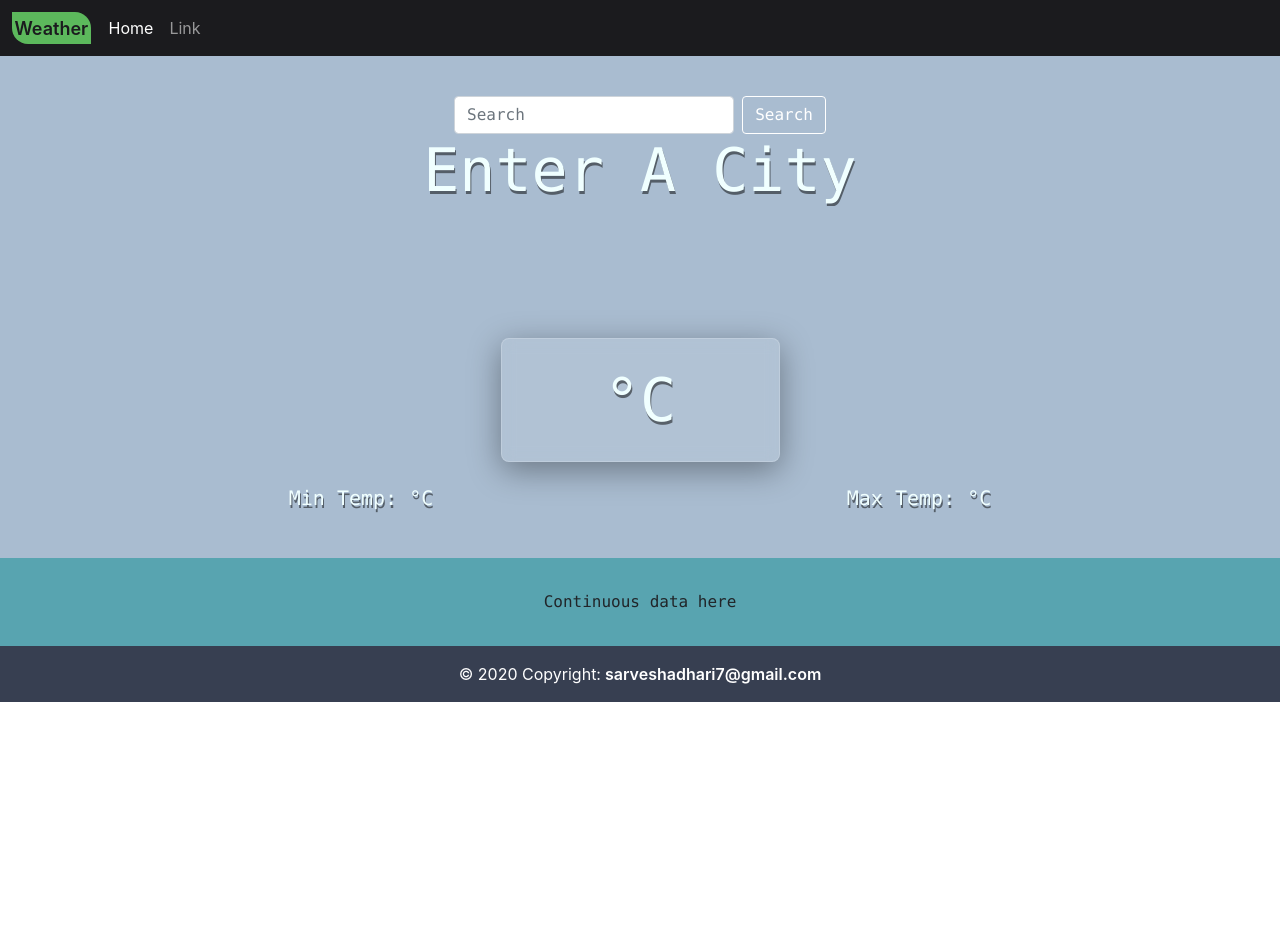
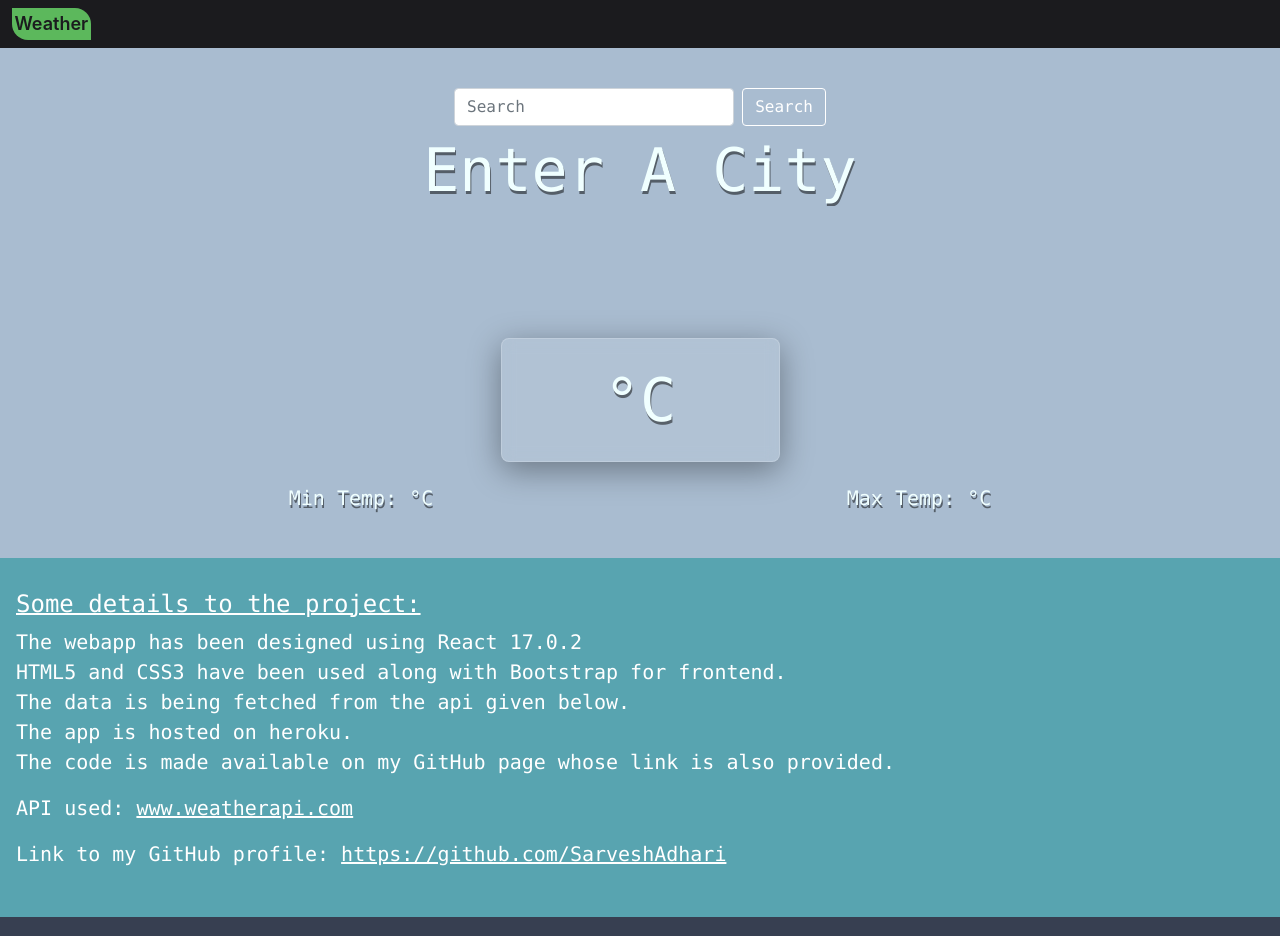
Before and after one commit to SarveshAdhari/weather-app, a React (Create React App) app in the folder weather-app/: page / in a window 1280 px wide. Shown: the top 936 px of the page. Before the commit the page ends 800 px from the top, so only its background shows below. Built offline with nearby package versions, Linux system fonts and the light colour scheme; the HTML template or start-up script is replaced by a standard one.

Commit message:
Third Commit

```diff
--- a/weather-app/src/App.css
+++ b/weather-app/src/App.css
@@ -64,6 +64,7 @@ Colors for app: #1B1B1E => Rasin Black
 
 .d-flex{
   margin: auto;
+  margin-bottom: 1vh;
 }
 
 .d-flex input{
@@ -131,6 +132,28 @@ Colors for app: #1B1B1E => Rasin Black
   padding: 4vh 2vh;
 }
 
+.hour h4{
+  text-decoration: underline 2px solid white;
+  margin-bottom: 1vh;
+}
+
+.hour p{
+  color: white;
+  font-size: 20px;
+  text-align: left;
+}
+
+.hour a{
+  color: white;
+  text-align: left;
+}
+
+.hour a:hover{
+  color: white;
+  text-align: left;
+  text-decoration: none;
+}
+
 /* Footer Css */
 
 .page-footer{
--- a/weather-app/src/Footer.js
+++ b/weather-app/src/Footer.js
@@ -1,8 +1,10 @@
 const Footer = () => {
     return (
             <footer className="page-footer font-small blue">
-                <div className="footer-copyright text-center py-3">© 2020 Copyright:
-                    <a href="https://google.com/"> sarveshadhari7@gmail.com</a>
+                <div className="footer-copyright text-center py-3">
+                    © 2021 Copyright: &nbsp;
+                    <a href="https://mail.google.com">
+                         sarveshadhari7@gmail.com</a>
                 </div>
             </footer>
      );
--- a/weather-app/src/Home.js
+++ b/weather-app/src/Home.js
@@ -11,7 +11,8 @@ const Home = () => {
     const [cond, setCond] = useState(null);
     const url = `https://api.weatherapi.com/v1/forecast.json?key=4681881a970549e4bae51138212011&q=${ loc }&days=5&aqi=no&alerts=no`;
 
-    const sub = () => {
+    const sub = (e) => {
+        e.preventDefault();
         fetch(url)
         .then(res => res.json())
         .then(response =>{
@@ -33,7 +34,7 @@ const Home = () => {
                 <form className="d-flex col-md-4">
                 <input className="form-control me-2" type="search" placeholder="Search" aria-label="Search"
                         onChange={(e) => setLoc(e.target.value) }/>
-                <button className="btn" type="button" onClick={sub}>Search</button>
+                <button className="btn" type="submit" onClick={sub}>Search</button>
                 </form>
                 </div>
                     <h2>
@@ -64,7 +65,28 @@ const Home = () => {
                 <div className="hours">
                     <div className="row">
                         <div className="hour col">
-                            Continuous data here
+                            <p>
+                                <h4>
+                                    Some details to the project:
+                                </h4>
+                                The webapp has been designed using React 17.0.2
+                                <br />
+                                HTML5 and CSS3 have been used along with Bootstrap for frontend.
+                                <br />
+                                The data is being fetched from the api given below.
+                                <br />
+                                The app is hosted on heroku.
+                                <br />
+                                The code is made available on my GitHub page whose link is also provided.
+
+                            </p>
+                            <p>
+                                API used: <a href="https://weatherapi.com">www.weatherapi.com </a>
+                            </p>
+                            <p>
+                                Link to my GitHub profile: <a href="https://github.com/SarveshAdhari">https://github.com/SarveshAdhari</a>
+                            </p>
+
                         </div>
                     </div>
                 </div>
--- a/weather-app/src/Navbar.js
+++ b/weather-app/src/Navbar.js
@@ -7,14 +7,6 @@ const Navbar = () => {
             <span className="navbar-toggler-icon"></span>
             </button>
             <div className="collapse navbar-collapse" id="navbarSupportedContent">
-            <ul className="navbar-nav me-auto mb-2 mb-lg-0">
-                <li className="nav-item">
-                <a className="nav-link active" aria-current="page" href="/">Home</a>
-                </li>
-                <li className="nav-item">
-                <a className="nav-link" href="/">Link</a>
-                </li>
-            </ul>
             </div>
         </div>
     </nav>
```
